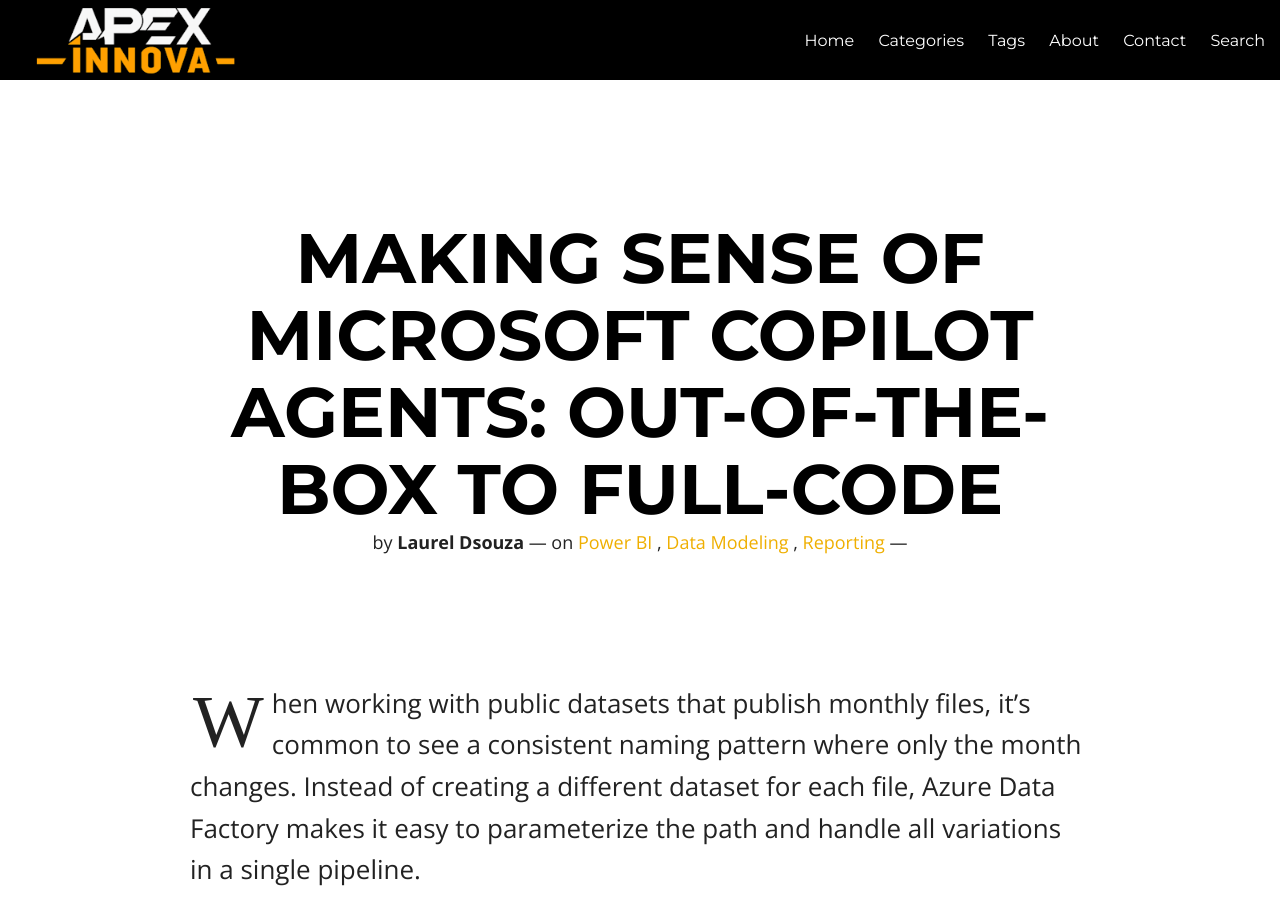
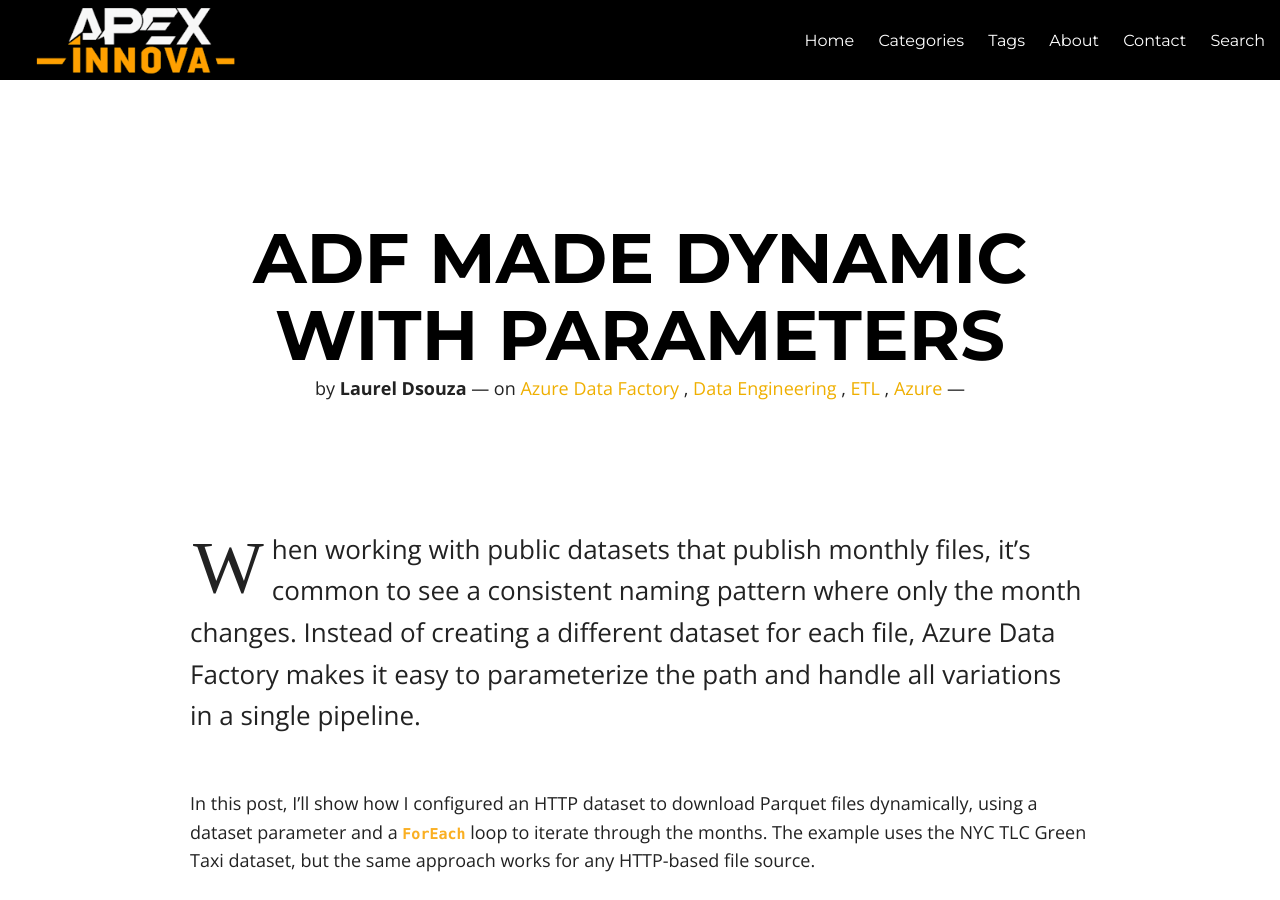
Before and after one commit to ldsouza/ldsouza.github.io, a Jekyll site: the page built from _posts/2025-09-15-azure-data-factory-parameterize.md, in a window 1280 px wide and 900 px high. Built offline with Jekyll 4.4.1, drawn with Linux system fonts in a browser that asks for light colours; nearby versions of some CDN libraries; library files that are not in the unit come from our copies.

Commit message:
Update 2025-09-15-azure-data-factory-parameterize.md

```diff
--- a/_posts/2025-09-15-azure-data-factory-parameterize.md
+++ b/_posts/2025-09-15-azure-data-factory-parameterize.md
@@ -4,14 +4,15 @@
 mathjax: false
 featured: false
 comments: false
-title: "Making Sense of Microsoft Copilot Agents: Out-of-the-Box to Full-Code"
-headline: "Making Sense of Microsoft Copilot Agents: Out-of-the-Box to Full-Code"
+title: "ADF Made Dynamic with Parameters"
+headline: "ADF Made Dynamic with Parameters"
 tags:
-- Power BI
-- Data Modeling
-- Reporting
+- Azure Data Factory
+- Data Engineering
+- ETL
+- Azure
 categories:
-  - Power BI
+  - Azure
 ---
 
 When working with public datasets that publish monthly files, it’s common to see a consistent naming pattern where only the month changes. Instead of creating a different dataset for each file, Azure Data Factory makes it easy to parameterize the path and handle all variations in a single pipeline.
```
